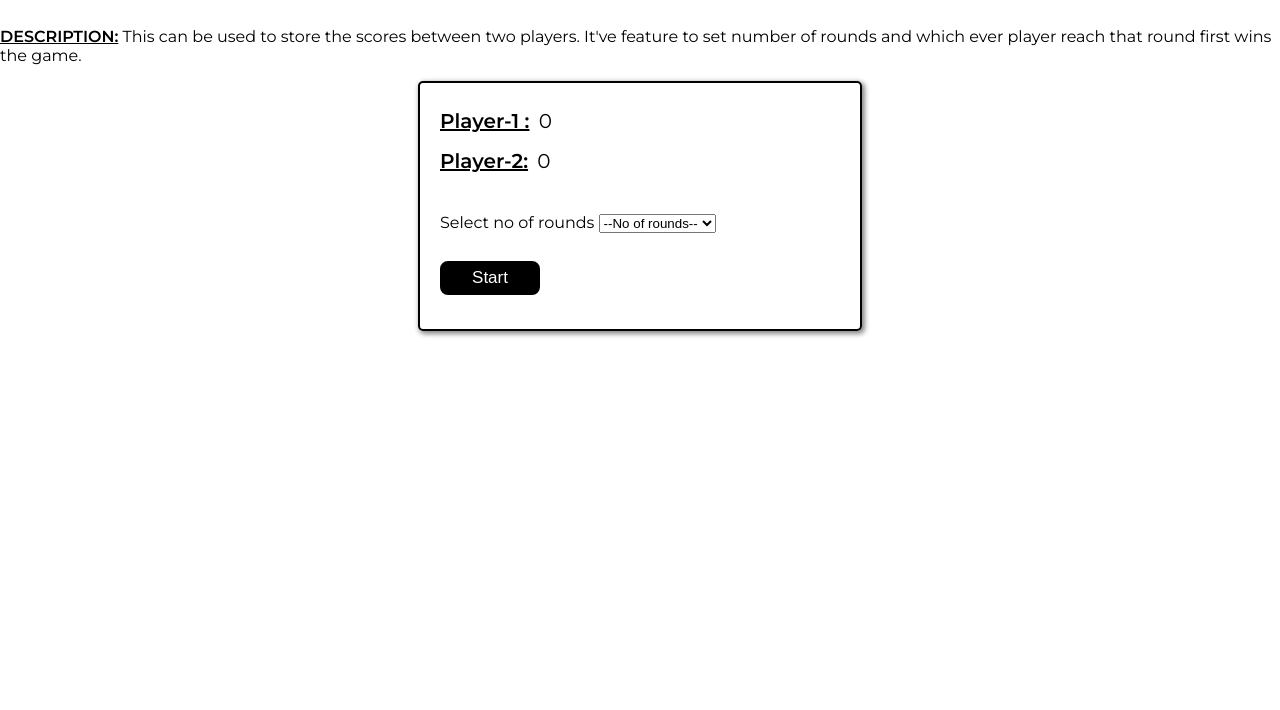
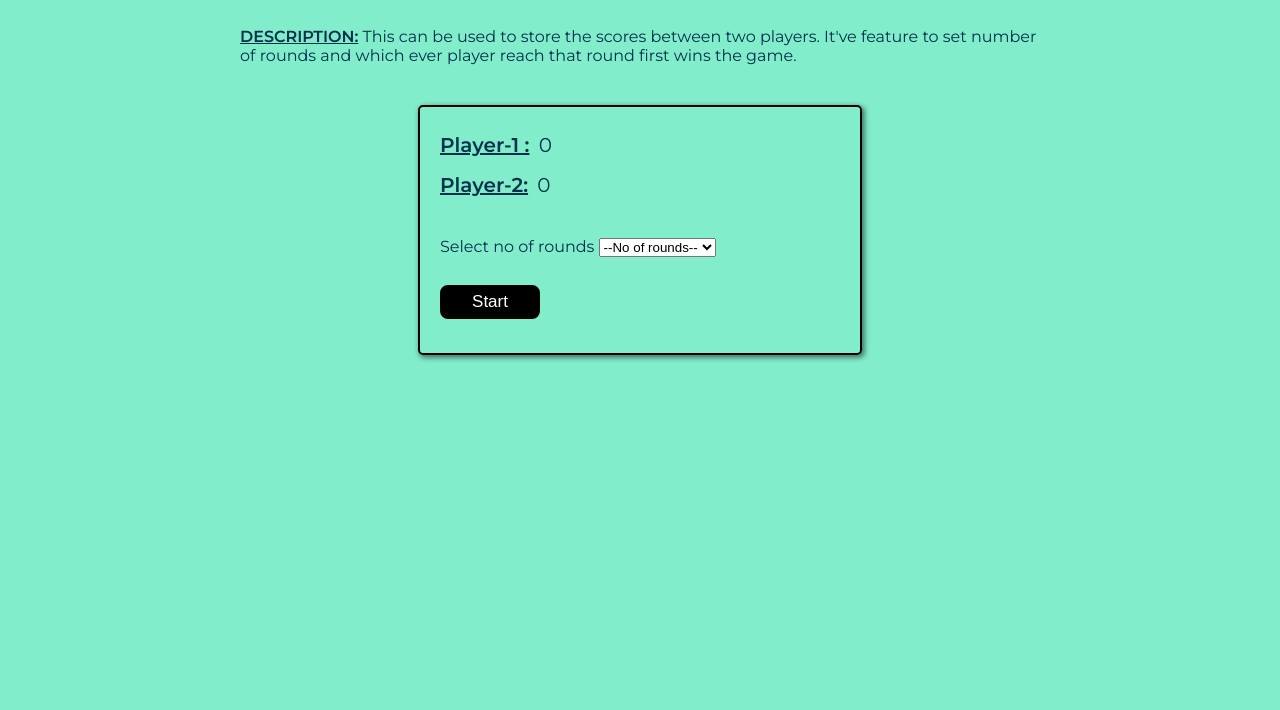
Before and after one commit to 05him/Score-keeper, a plain HTML site: page index.html in a window 1280 px wide. Shown: the part 90-800 px from the top of the page. Drawn offline with Linux system fonts and the light colour scheme.

Commit message:
change css

```diff
--- a/style.css
+++ b/style.css
@@ -3,6 +3,8 @@ body {
   font-family: "Montserrat", sans-serif;
   margin: 0;
   padding: 0;
+  background: #82edcb;
+  color: #00304b;
 }
 h1 {
   margin-top: 0;
@@ -11,6 +13,12 @@ h1 {
   padding: 1rem;
   text-decoration: underline dotted;
   letter-spacing: 1rem;
+}
+.desc {
+  padding: 0 20px;
+  max-width: 800px;
+  margin: auto;
+  margin-bottom: 40px;
 }
 .main-box {
   margin: auto;
```
